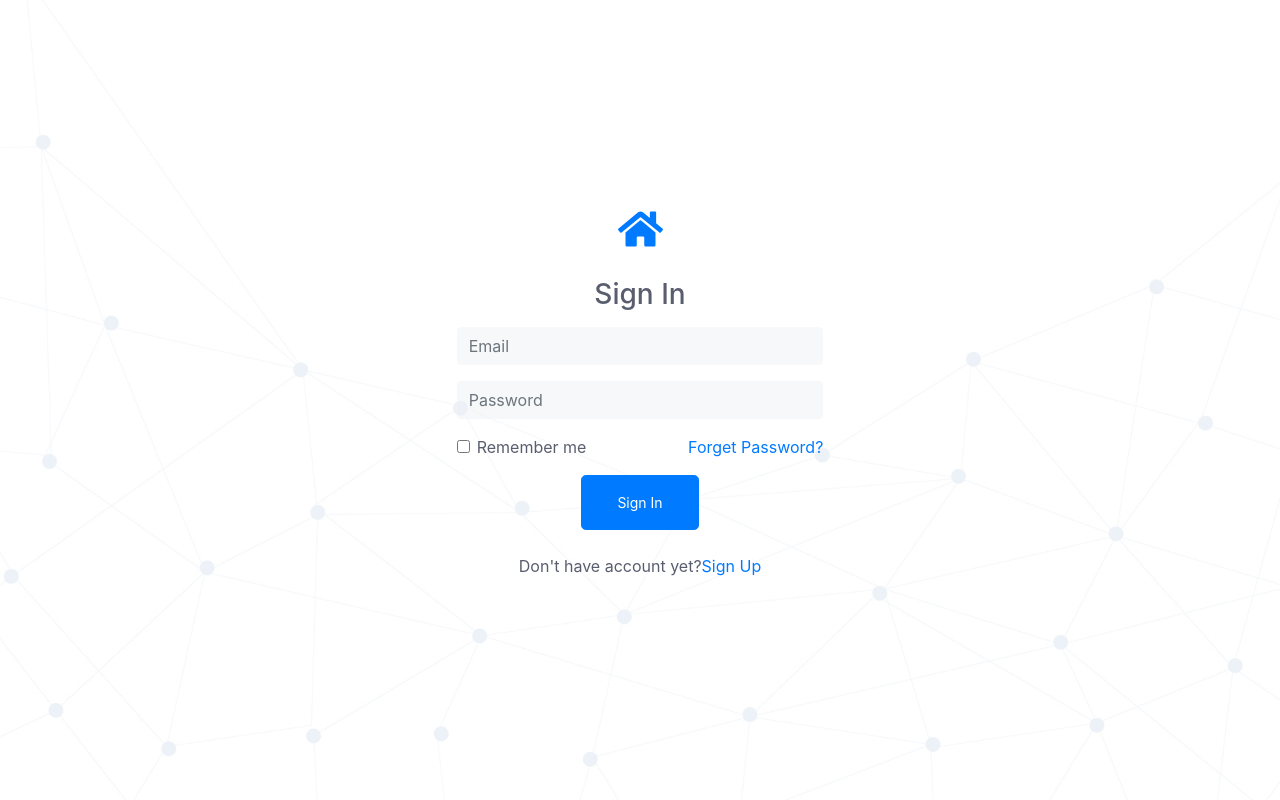
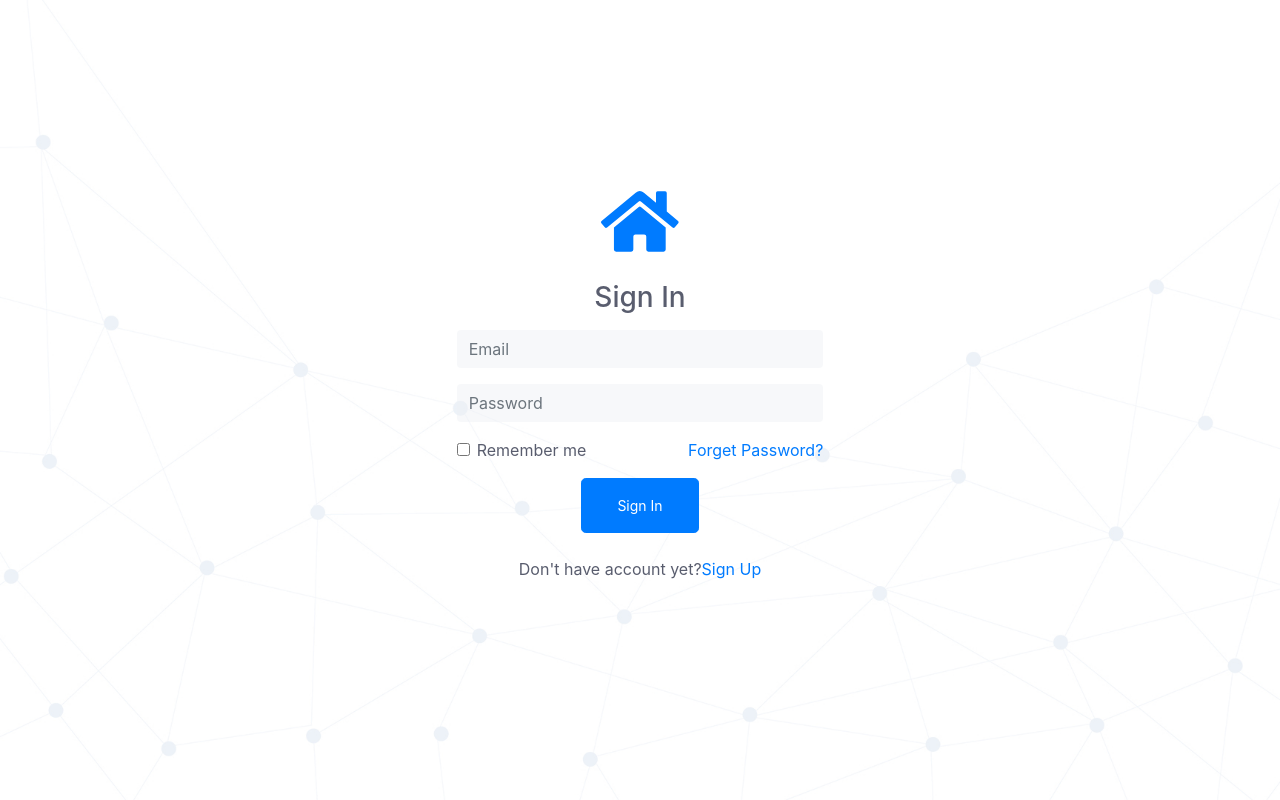
Before and after one commit to 102160242/elearning, a React (Create React App) app: page /auth/login in a window 1280 px wide. Built offline with nearby package versions, Linux system fonts and the light colour scheme.

Commit message:
Sửa giao diện nhỏ

```diff
--- a/src/app/auth/Login.css
+++ b/src/app/auth/Login.css
@@ -6,3 +6,7 @@
 .input_place{
     background-color: rgba(235,237,242,.4);
 }
+
+.big-icon {
+    font-size: 69px;
+}
--- a/src/app/auth/Login.js
+++ b/src/app/auth/Login.js
@@ -14,14 +14,13 @@ class Login extends React.Component {
                 <div className="d-flex justify-content-center p-2" >
                     <Link to="/">
                         <h1>
-                            <i class="fas fa-home"></i>
+                            <i class="fas fa-home big-icon "></i>
                         </h1>
                     </Link>
 
                 </div>
                 <div className="d-flex justify-content-center p-2">
                     <h3>
-
                         Sign In
                     </h3>
                 </div>
@@ -42,7 +41,7 @@ class Login extends React.Component {
                         <button type="submit" class="btn btn-primary btn-lg btn">Sign In</button>
                     </div>
                     <div className="d-flex justify-content-center p-4">
-                        Don't have account yet?
+                        <p>Don't have account yet? </p>
                         <Link to="/auth/registration" >Sign Up</Link>
                     </div>
                 </form>
```
